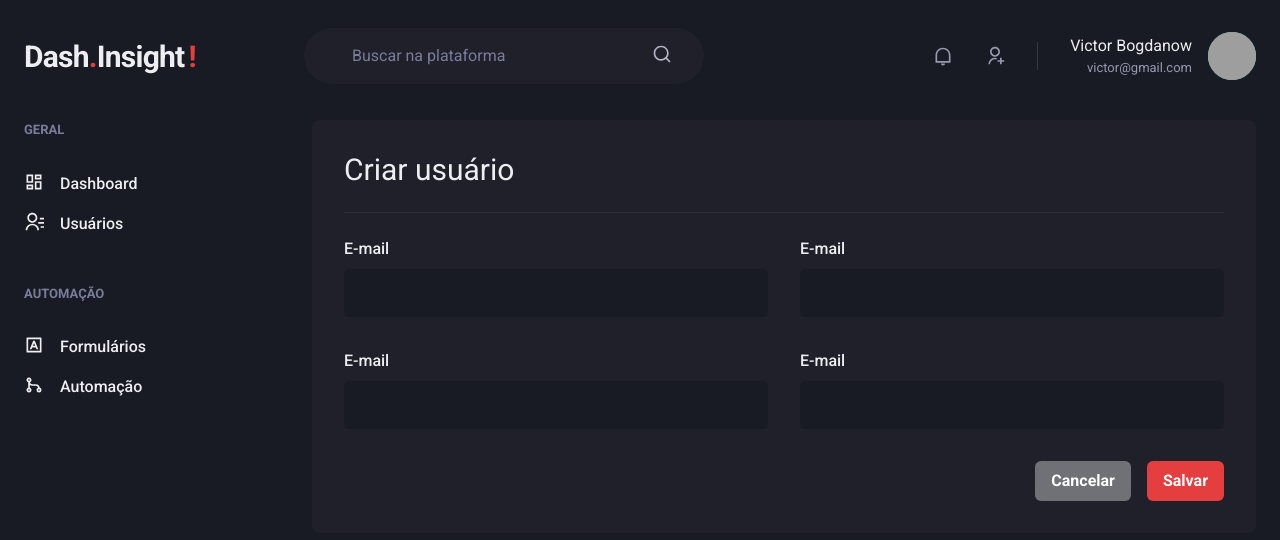
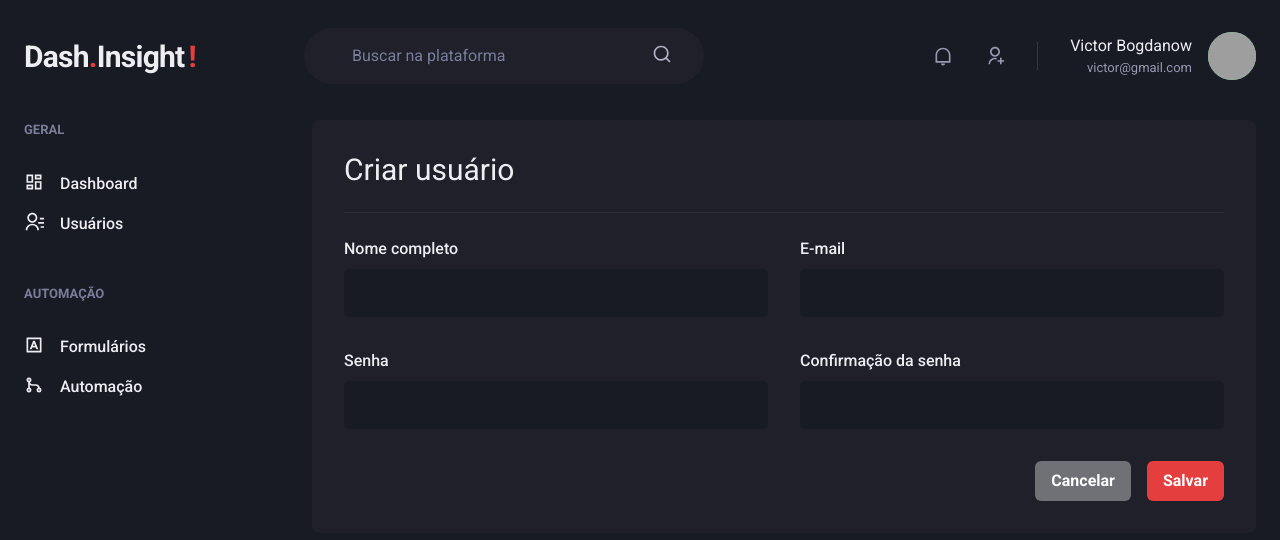
Before and after one commit to Victor-BwD/Dash.Insight, a Next.js app: page /users/create in a window 1280 px wide. Shown: the top 540 px of the page. Built offline with nearby package versions, Linux system fonts and the light colour scheme; grey boxes are pictures that could not be loaded.

Commit message:
[FIXED] Labels

```diff
--- a/src/components/Form/Input.tsx
+++ b/src/components/Form/Input.tsx
@@ -9,7 +9,7 @@
 const InputBase: ForwardRefRenderFunction<HTMLInputElement, InputProps> = ({name, label, ...rest}, ref) => {
     return (
         <FormControl>
-          { !!label &&  <FormLabel htmlFor={name}>E-mail</FormLabel> }
+          { !!label &&  <FormLabel htmlFor={name}>{label}</FormLabel> }
             <ChakraInput name={name} id={name}  focusBorderColor="pink.500" bgColor="gray.900" variant="filled" _hover={{bgColor: 'gray.900'}} size="lg" ref={ref} {...rest} />
           </FormControl>
     );
```
